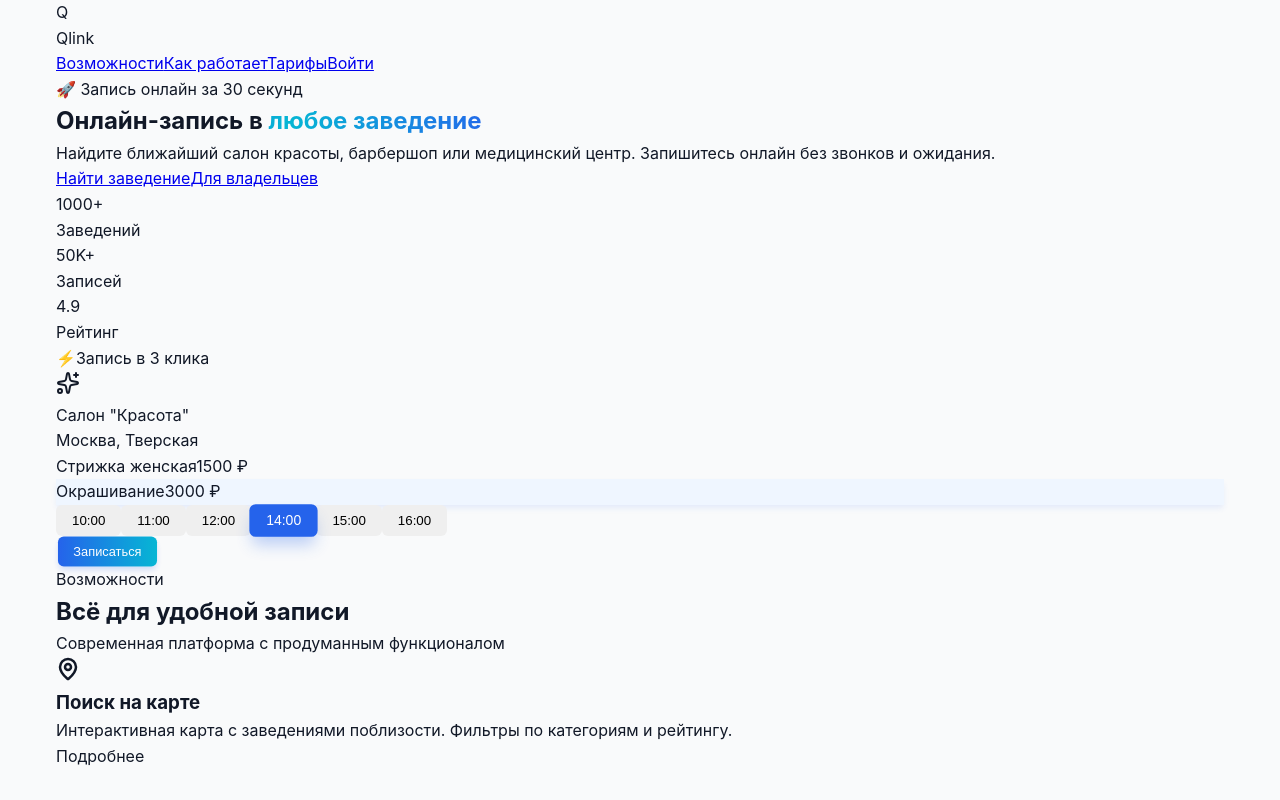
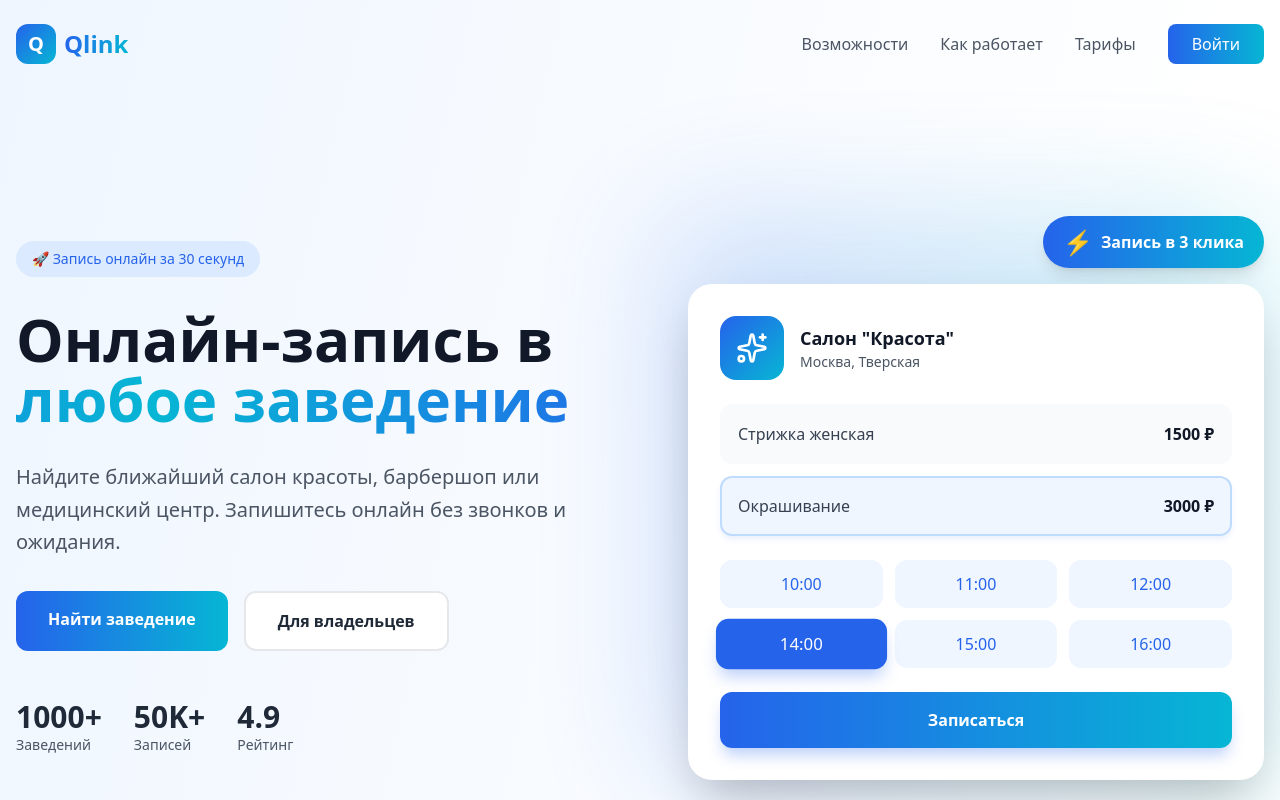
Before and after one commit to Br1Im/qlink, a Next.js app in the folder packages/frontend/: page / in a window 1280 px wide. Shown: the top 800 px of the page. Built offline with nearby package versions, Linux system fonts and the light colour scheme.

Commit message:
Restore Tailwind directives in globals.css

```diff
--- a/packages/frontend/src/app/globals.css
+++ b/packages/frontend/src/app/globals.css
@@ -1,50 +1,8 @@
-/* Temporary CSS without Tailwind - will be fixed later */
-* {
-  box-sizing: border-box;
-  margin: 0;
-  padding: 0;
-}
+@tailwind base;
+@tailwind components;
+@tailwind utilities;
 
-body {
-  font-family: -apple-system, BlinkMacSystemFont, 'Segoe UI', Roboto, 'Helvetica Neue', Arial, sans-serif;
-  line-height: 1.6;
-  color: #333;
-  background: #f9fafb;
-}
-
-.container {
-  max-width: 1200px;
-  margin: 0 auto;
-  padding: 0 1rem;
-}
-
-button {
-  cursor: pointer;
-  border: none;
-  padding: 0.5rem 1rem;
-  border-radius: 0.375rem;
-  font-weight: 500;
-  transition: all 0.2s;
-}
-
-button:hover {
-  opacity: 0.9;
-}
-
-input, textarea, select {
-  width: 100%;
-  padding: 0.5rem;
-  border: 1px solid #d1d5db;
-  border-radius: 0.375rem;
-  font-size: 1rem;
-}
-
-input:focus, textarea:focus, select:focus {
-  outline: none;
-  border-color: #2563eb;
-  box-shadow: 0 0 0 3px rgba(37, 99, 235, 0.1);
-}
-
+@layer base {
   :root {
     --primary: #2563eb;
     --secondary: #06b6d4;
@@ -53,8 +11,8 @@ input:focus, textarea:focus, select:focus {
   }
 
   body {
-  color: var(--text);
-  background: var(--background);
+    @apply text-gray-900 bg-gray-50;
+  }
 }
 
 /* Smooth scrolling */
```
Lines whose indentation alone changed are shown as unchanged.
